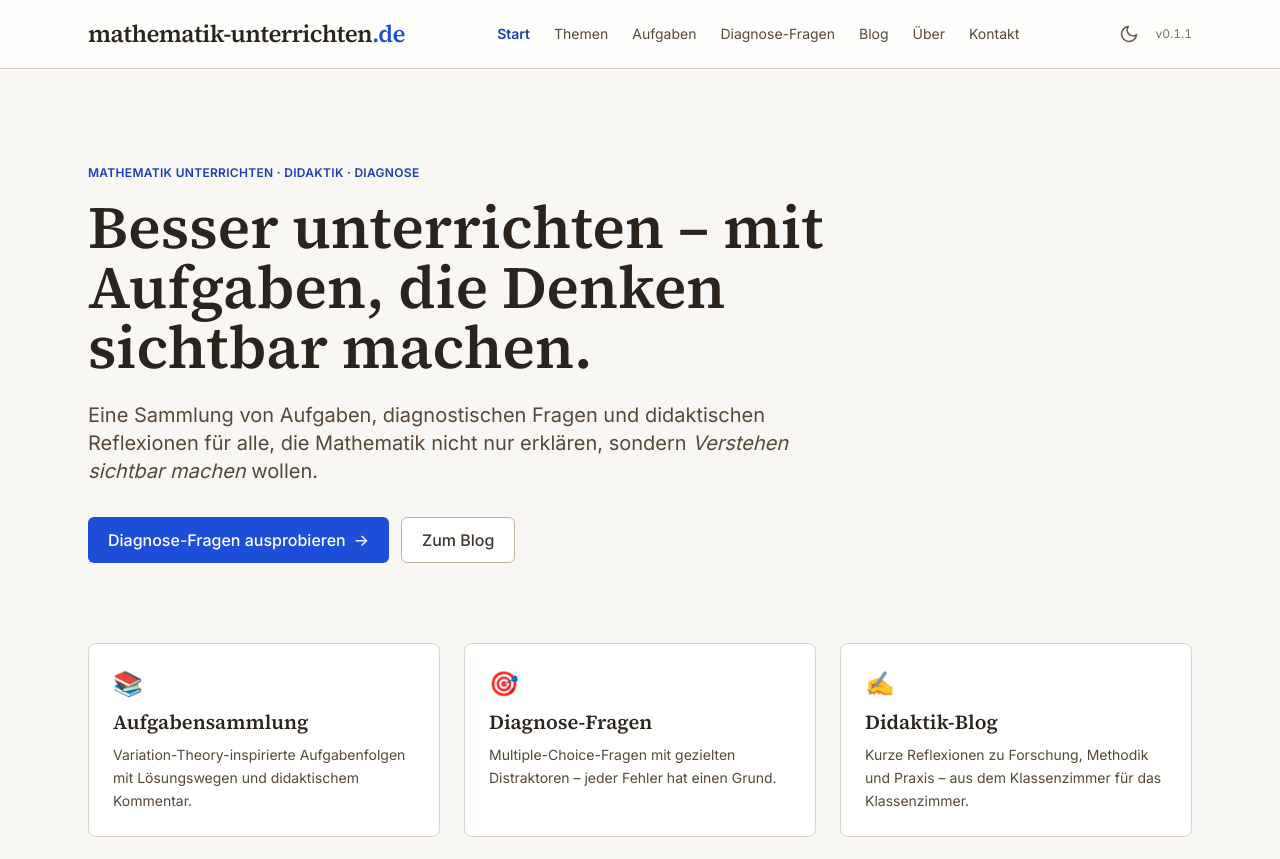
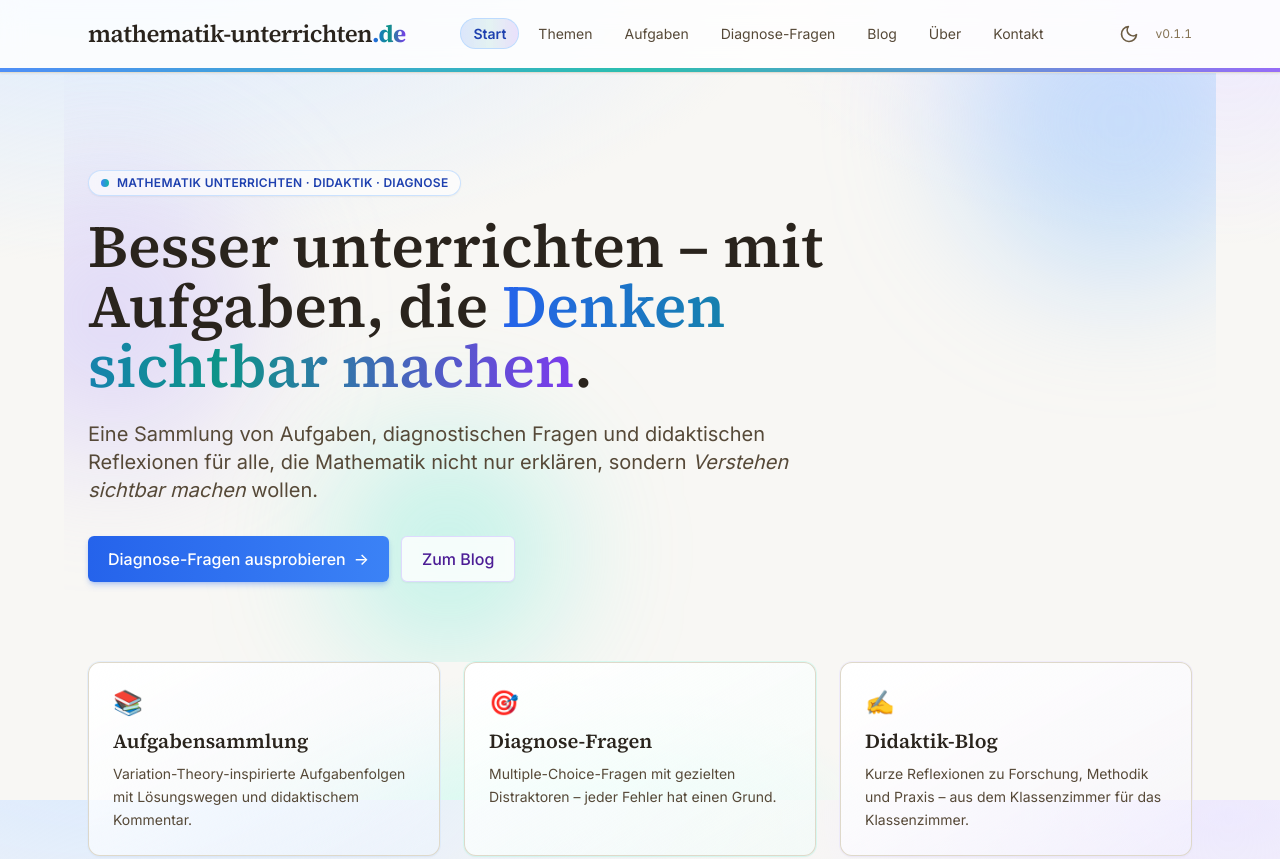
Before and after one commit to MichaelGlaubitz/mathematik-unterrichten, an Astro site: page / in a window 1280 px wide. Shown: the top 859 px of the page. Built offline with nearby package versions, Linux system fonts and the light colour scheme; Astro itself is replaced by a stand-in of ours.

Commit message:
Design: lebendigere Farben und farbigerer Dark Mode
- Erweiterte Tailwind-Palette und Mesh-Hintergrund (Light/Dark)
- Hero, Karten und Navigation mit stärkeren Akzentverläufen im Dark Mode
- Stub für githubSourceShortcut (Build-Kompatibilität)

Co-authored-by: Cursor <cursoragent@cursor.com>

```diff
--- a/src/components/Header.astro
+++ b/src/components/Header.astro
@@ -18,23 +18,23 @@ const isActive = (href: string) =>
   href === '/' ? path === '/' : path.startsWith(href);
 ---
 
-<header class="border-b border-ink-200 bg-white/80 backdrop-blur sticky top-0 z-40 dark:border-ink-700 dark:bg-ink-900/80">
+<header class="sticky top-0 z-40 border-b border-ink-200/80 bg-white/80 shadow-sm backdrop-blur-md dark:border-violet-500/25 dark:bg-gradient-to-r dark:from-ink-900/92 dark:via-ink-900/88 dark:to-violet-950/35 dark:shadow-[0_8px_32px_-8px_rgba(0,0,0,0.55)] dark:backdrop-blur-md">
   <div class="container-wide py-4 flex items-center justify-between gap-6">
     <a href="/" class="font-serif text-xl sm:text-2xl font-semibold text-ink-900 tracking-tight dark:text-ink-50">
-      mathematik-unterrichten<span class="text-accent-600 dark:text-accent-100">.de</span>
+      mathematik-unterrichten<span class="bg-gradient-to-r from-accent-600 via-teal-600 to-violet-600 bg-clip-text font-bold text-transparent dark:from-sky-300 dark:via-teal-300 dark:to-fuchsia-300">.de</span>
     </a>
 
     <nav aria-label="Hauptnavigation" class="hidden md:block">
-      <ul class="flex items-center gap-6 text-sm">
+      <ul class="flex items-center gap-2 text-sm">
         {navItems.map((item) => (
           <li>
             <a
               href={item.href}
               class={[
-                'transition-colors hover:text-accent-700 dark:hover:text-accent-100',
+                'rounded-full px-3 py-1.5 transition-colors',
                 isActive(item.href)
-                  ? 'text-accent-700 font-semibold dark:text-accent-100'
-                  : 'text-ink-700 dark:text-ink-300',
+                  ? 'bg-gradient-to-r from-accent-600/15 via-teal-600/10 to-violet-600/15 text-accent-800 ring-1 ring-accent-300/60 dark:from-accent-500/20 dark:via-teal-500/15 dark:to-violet-500/20 dark:text-accent-100 dark:ring-accent-400/40 font-semibold'
+                  : 'text-ink-700 hover:bg-ink-100/80 hover:text-accent-700 dark:text-ink-300 dark:hover:bg-ink-800 dark:hover:text-accent-100',
               ].join(' ')}
               aria-current={isActive(item.href) ? 'page' : undefined}
             >
@@ -49,7 +49,7 @@ const isActive = (href: string) =>
       <button
         id="theme-toggle"
         type="button"
-        class="inline-flex items-center justify-center rounded-md p-2 text-ink-600 hover:bg-ink-100 hover:text-ink-900 transition-colors dark:text-ink-300 dark:hover:bg-ink-800 dark:hover:text-ink-50 focus:outline-none focus:ring-2 focus:ring-accent-500"
+        class="inline-flex items-center justify-center rounded-md p-2 text-ink-600 hover:bg-ink-100 hover:text-ink-900 transition-colors dark:text-teal-200/90 dark:hover:bg-violet-500/20 dark:hover:text-teal-50 focus:outline-none focus:ring-2 focus:ring-teal-500"
         aria-label="Hell-/Dunkelmodus wechseln"
         title="Hell-/Dunkelmodus wechseln"
       >
@@ -85,17 +85,22 @@ const isActive = (href: string) =>
     </div>
   </div>
 
-  <nav id="mobile-menu" aria-label="Mobile Navigation" class="md:hidden hidden border-t border-ink-200 dark:border-ink-700">
+  <div
+    class="h-1 w-full bg-gradient-to-r from-accent-500 via-teal-500 to-violet-500 opacity-90 dark:opacity-100 dark:saturate-125 dark:from-sky-400 dark:via-teal-400 dark:to-fuchsia-400"
+    aria-hidden="true"
+  ></div>
+
+  <nav id="mobile-menu" aria-label="Mobile Navigation" class="md:hidden hidden border-t border-ink-200/80 bg-white/90 dark:border-violet-500/25 dark:bg-ink-900/95 dark:backdrop-blur-md">
     <ul class="container-wide py-3 flex flex-col gap-2 text-sm">
       {navItems.map((item) => (
         <li>
           <a
             href={item.href}
             class={[
-              'block py-2',
+              'block rounded-md px-2 py-2 transition-colors',
               isActive(item.href)
-                ? 'text-accent-700 font-semibold dark:text-accent-100'
-                : 'text-ink-700 dark:text-ink-300',
+                ? 'bg-accent-500/10 text-accent-800 font-semibold dark:bg-gradient-to-r dark:from-sky-500/25 dark:to-teal-500/20 dark:text-teal-50'
+                : 'text-ink-700 dark:text-ink-300 dark:hover:bg-violet-500/15',
             ].join(' ')}
           >
             {item.label}
--- a/src/layouts/BaseLayout.astro
+++ b/src/layouts/BaseLayout.astro
@@ -71,7 +71,7 @@ const canonicalURL = new URL(Astro.url.pathname, Astro.site);
       crossorigin="anonymous"
     />
   </head>
-  <body class="min-h-screen bg-ink-50 text-ink-800 antialiased font-sans dark:bg-ink-900 dark:text-ink-200">
+  <body class="min-h-screen mu-page-bg text-ink-800 antialiased font-sans dark:text-ink-200">
     <a
       href="#hauptinhalt"
       class="sr-only focus:not-sr-only focus:fixed focus:top-2 focus:left-2 focus:z-50 focus:bg-white dark:focus:bg-ink-800 dark:focus:text-ink-50 focus:px-4 focus:py-2 focus:rounded focus:shadow"
@@ -127,5 +127,10 @@ const canonicalURL = new URL(Astro.url.pathname, Astro.site);
         }
       });
     </script>
+
+    <script>
+      import { registerGithubSourceShortcut } from '../lib/githubSourceShortcut';
+      registerGithubSourceShortcut();
+    </script>
   </body>
 </html>
--- /dev/null
+++ b/src/lib/githubSourceShortcut.ts
@@ -0,0 +1,7 @@
+/**
+ * Optional: Tastenkürzel zum Öffnen der Quelldatei auf GitHub.
+ * Platzhalter, falls das Feature nicht konfiguriert ist — verhindert Build-Fehler.
+ */
+export function registerGithubSourceShortcut(): void {
+  // Keine Standardaktion; kann bei Bedarf mit env-gesteuertem Verhalten erweitert werden.
+}
--- a/src/pages/index.astro
+++ b/src/pages/index.astro
@@ -18,13 +18,17 @@ const quizzes = (await getCollection('quizzes', ({ data }) => !data.entwurf))
 
 <BaseLayout title="mathematik-unterrichten">
   <!-- Hero -->
-  <section class="container-wide pt-16 pb-12 md:pt-24 md:pb-20">
-    <div class="max-w-3xl">
-      <p class="text-accent-700 font-semibold tracking-wide uppercase text-xs mb-4 dark:text-accent-100">
+  <section class="container-wide relative overflow-hidden pt-16 pb-12 md:pt-24 md:pb-20">
+    <div class="pointer-events-none absolute -right-16 -top-28 h-80 w-80 rounded-full bg-accent-300/45 blur-3xl dark:bg-sky-500/30" aria-hidden="true"></div>
+    <div class="pointer-events-none absolute -left-24 top-24 h-72 w-72 rounded-full bg-violet-300/40 blur-3xl dark:bg-fuchsia-600/25" aria-hidden="true"></div>
+    <div class="pointer-events-none absolute bottom-0 left-1/3 h-56 w-56 -translate-x-1/2 rounded-full bg-teal-300/35 blur-3xl dark:bg-teal-400/22" aria-hidden="true"></div>
+    <div class="relative max-w-3xl">
+      <p class="inline-flex items-center gap-2 rounded-full border border-accent-200/80 bg-white/60 px-3 py-1 text-xs font-semibold uppercase tracking-wide text-accent-800 shadow-sm backdrop-blur-sm dark:border-teal-400/35 dark:bg-gradient-to-r dark:from-sky-950/40 dark:to-violet-950/35 dark:text-teal-100 dark:shadow-teal-900/30">
+        <span class="h-2 w-2 rounded-full bg-gradient-to-r from-accent-500 to-teal-500 dark:from-sky-400 dark:to-teal-300" aria-hidden="true"></span>
         Mathematik unterrichten · Didaktik · Diagnose
       </p>
-      <h1 class="font-serif text-4xl md:text-5xl lg:text-6xl font-semibold leading-[1.1] text-ink-900 mb-6 dark:text-ink-50">
-        Besser unterrichten – mit Aufgaben, die Denken sichtbar machen.
+      <h1 class="font-serif text-4xl md:text-5xl lg:text-6xl font-semibold leading-[1.1] text-ink-900 mb-6 mt-5 dark:text-ink-50">
+        Besser unterrichten – mit Aufgaben, die <span class="bg-gradient-to-r from-accent-600 via-teal-600 to-violet-600 bg-clip-text text-transparent dark:from-sky-300 dark:via-teal-200 dark:to-fuchsia-300">Denken sichtbar machen</span>.
       </h1>
       <p class="text-lg md:text-xl text-ink-700 leading-relaxed mb-8 dark:text-ink-200">
         Eine Sammlung von Aufgaben, diagnostischen Fragen und didaktischen Reflexionen
@@ -32,11 +36,11 @@ const quizzes = (await getCollection('quizzes', ({ data }) => !data.entwurf))
         wollen.
       </p>
       <div class="flex flex-wrap gap-3">
-        <a href="/quizzes" class="inline-flex items-center gap-2 rounded-md bg-accent-600 px-5 py-2.5 text-white font-medium hover:bg-accent-700 transition dark:bg-accent-500 dark:hover:bg-accent-600">
+        <a href="/quizzes" class="inline-flex items-center gap-2 rounded-md bg-gradient-to-r from-accent-600 to-accent-500 px-5 py-2.5 font-medium text-white shadow-md shadow-accent-600/25 transition hover:brightness-105 dark:from-sky-500 dark:via-accent-500 dark:to-teal-400 dark:shadow-[0_6px_28px_-4px_rgba(56,189,248,0.45)]">
           Diagnose-Fragen ausprobieren
           <span aria-hidden="true">→</span>
         </a>
-        <a href="/blog" class="inline-flex items-center gap-2 rounded-md border border-ink-300 bg-white px-5 py-2.5 text-ink-800 font-medium hover:bg-ink-50 transition dark:border-ink-600 dark:bg-ink-800 dark:text-ink-100 dark:hover:bg-ink-700">
+        <a href="/blog" class="inline-flex items-center gap-2 rounded-md border border-violet-200/90 bg-white/80 px-5 py-2.5 font-medium text-violet-900 shadow-sm backdrop-blur-sm transition hover:border-violet-300 hover:bg-violet-50 dark:border-fuchsia-400/40 dark:bg-fuchsia-950/25 dark:text-fuchsia-100 dark:shadow-fuchsia-950/25 dark:hover:border-teal-400/50 dark:hover:bg-teal-950/35">
           Zum Blog
         </a>
       </div>
@@ -46,21 +50,21 @@ const quizzes = (await getCollection('quizzes', ({ data }) => !data.entwurf))
   <!-- Drei-Säulen-Erklärung -->
   <section class="container-wide pb-16">
     <div class="grid gap-6 md:grid-cols-3">
-      <div class="rounded-lg border border-ink-200 bg-white p-6 dark:border-ink-700 dark:bg-ink-800">
+      <div class="rounded-xl border border-ink-200/90 bg-gradient-to-br from-white to-accent-50/40 p-6 shadow-sm ring-1 ring-accent-100/60 dark:border-sky-500/25 dark:from-ink-800/90 dark:to-sky-950/35 dark:ring-sky-400/25">
         <p class="text-2xl">📚</p>
         <h2 class="font-serif text-xl font-semibold text-ink-900 mt-2 mb-2 dark:text-ink-50">Aufgabensammlung</h2>
         <p class="text-ink-700 text-sm leading-relaxed dark:text-ink-300">
           Variation-Theory-inspirierte Aufgabenfolgen mit Lösungswegen und didaktischem Kommentar.
         </p>
       </div>
-      <div class="rounded-lg border border-ink-200 bg-white p-6 dark:border-ink-700 dark:bg-ink-800">
+      <div class="rounded-xl border border-ink-200/90 bg-gradient-to-br from-white to-teal-50/50 p-6 shadow-sm ring-1 ring-teal-100/70 dark:border-teal-400/30 dark:from-ink-800/90 dark:to-teal-950/40 dark:ring-teal-400/30">
         <p class="text-2xl">🎯</p>
         <h2 class="font-serif text-xl font-semibold text-ink-900 mt-2 mb-2 dark:text-ink-50">Diagnose-Fragen</h2>
         <p class="text-ink-700 text-sm leading-relaxed dark:text-ink-300">
           Multiple-Choice-Fragen mit gezielten Distraktoren – jeder Fehler hat einen Grund.
         </p>
       </div>
-      <div class="rounded-lg border border-ink-200 bg-white p-6 dark:border-ink-700 dark:bg-ink-800">
+      <div class="rounded-xl border border-ink-200/90 bg-gradient-to-br from-white to-violet-50/45 p-6 shadow-sm ring-1 ring-violet-100/70 dark:border-fuchsia-500/25 dark:from-ink-800/90 dark:to-fuchsia-950/40 dark:ring-fuchsia-400/25">
         <p class="text-2xl">✍️</p>
         <h2 class="font-serif text-xl font-semibold text-ink-900 mt-2 mb-2 dark:text-ink-50">Didaktik-Blog</h2>
         <p class="text-ink-700 text-sm leading-relaxed dark:text-ink-300">
--- a/src/styles/global.css
+++ b/src/styles/global.css
@@ -10,6 +10,27 @@
 
   html.dark {
     color-scheme: dark;
+  }
+
+  /* Leichte Farbtiefe: weiche „Mesh“-Verläufe statt flachem Grau/Beige */
+  .mu-page-bg {
+    background-color: theme('colors.ink.50');
+    background-image:
+      radial-gradient(1200px 520px at 8% -5%, theme('colors.accent.100'), transparent 58%),
+      radial-gradient(900px 440px at 96% 2%, theme('colors.violet.100'), transparent 52%),
+      radial-gradient(760px 400px at 42% 108%, theme('colors.teal.100'), transparent 48%);
+    background-attachment: fixed;
+  }
+
+  .dark .mu-page-bg {
+    /* Leicht „kühler“ getönter Grundton statt flachem Braun-Grau */
+    background-color: rgb(26 22 35);
+    background-image:
+      radial-gradient(1100px 480px at 10% -8%, rgb(59 130 246 / 0.28), transparent 55%),
+      radial-gradient(820px 420px at 92% 0%, rgb(167 139 250 / 0.22), transparent 50%),
+      radial-gradient(700px 360px at 48% 105%, rgb(45 212 191 / 0.2), transparent 46%),
+      radial-gradient(640px 320px at 72% 55%, rgb(251 146 60 / 0.1), transparent 52%);
+    background-attachment: fixed;
   }
 
   h1, h2, h3, h4 {
@@ -33,7 +54,7 @@
     color: theme('colors.ink.900');
   }
   .dark ::selection {
-    background-color: theme('colors.accent.600');
+    background-color: rgb(45 212 191 / 0.45);
     color: theme('colors.ink.50');
   }
 }
@@ -56,17 +77,21 @@
   }
 
   .badge-accent {
-    @apply badge bg-accent-50 text-accent-700 dark:bg-accent-700/25 dark:text-accent-100;
+    @apply badge bg-gradient-to-br from-accent-50 to-teal-50 text-accent-800 ring-1 ring-inset ring-accent-200/80
+           dark:from-accent-600/20 dark:via-violet-600/15 dark:to-teal-600/20 dark:text-teal-100 dark:ring-teal-400/35;
   }
 
   .card {
-    @apply bg-white rounded-lg border border-ink-200 p-6 hover:shadow-md transition-shadow
-           dark:bg-ink-800 dark:border-ink-700 dark:hover:shadow-black/40;
+    @apply bg-white/90 rounded-xl border border-ink-200/90 p-6 shadow-sm backdrop-blur-[2px]
+           transition-[box-shadow,transform,border-color] duration-200
+           hover:shadow-md hover:border-accent-200/80 hover:-translate-y-0.5
+           dark:bg-ink-800/85 dark:border-violet-500/20 dark:shadow-[0_8px_30px_-10px_rgba(0,0,0,0.55)]
+           dark:hover:border-teal-400/45 dark:hover:shadow-[0_12px_40px_-12px_rgba(45,212,191,0.12)];
   }
 
   .link-arrow {
-    @apply inline-flex items-center gap-1 text-accent-600 hover:text-accent-700 font-medium
-           dark:text-accent-100 dark:hover:text-white;
+    @apply inline-flex items-center gap-1 text-accent-600 hover:text-teal-600 font-medium
+           dark:text-accent-100 dark:hover:text-teal-200;
   }
   .link-arrow::after {
     content: '→';
--- a/tailwind.config.mjs
+++ b/tailwind.config.mjs
@@ -18,12 +18,49 @@ export default {
           800: '#3f352a',
           900: '#2a241d',
         },
+        // Primärakzent (Blau) – vollständigere Skala für Verläufe & Flächen
         accent: {
           50: '#eff6ff',
           100: '#dbeafe',
-          500: '#2563eb',
-          600: '#1d4ed8',
-          700: '#1e40af',
+          200: '#bfdbfe',
+          300: '#93c5fd',
+          400: '#60a5fa',
+          500: '#3b82f6',
+          600: '#2563eb',
+          700: '#1d4ed8',
+          800: '#1e40af',
+          900: '#1e3a8a',
+        },
+        // Zusätzliche Lebendigkeit (sparsam einsetzen: Akzente, Verläufe)
+        coral: {
+          50: '#fff7ed',
+          100: '#ffedd5',
+          200: '#fed7aa',
+          300: '#fdba74',
+          400: '#fb923c',
+          500: '#f97316',
+          600: '#ea580c',
+        },
+        teal: {
+          50: '#f0fdfa',
+          100: '#ccfbf1',
+          200: '#99f6e4',
+          300: '#5eead4',
+          400: '#2dd4bf',
+          500: '#14b8a6',
+          600: '#0d9488',
+          700: '#0f766e',
+          800: '#115e59',
+          900: '#134e4a',
+        },
+        violet: {
+          50: '#f5f3ff',
+          100: '#ede9fe',
+          200: '#ddd6fe',
+          300: '#c4b5fd',
+          400: '#a78bfa',
+          500: '#8b5cf6',
+          600: '#7c3aed',
         },
       },
       fontFamily: {
```
Also changed, not shown: src/components/Footer.astro (+13 -9 lines).
